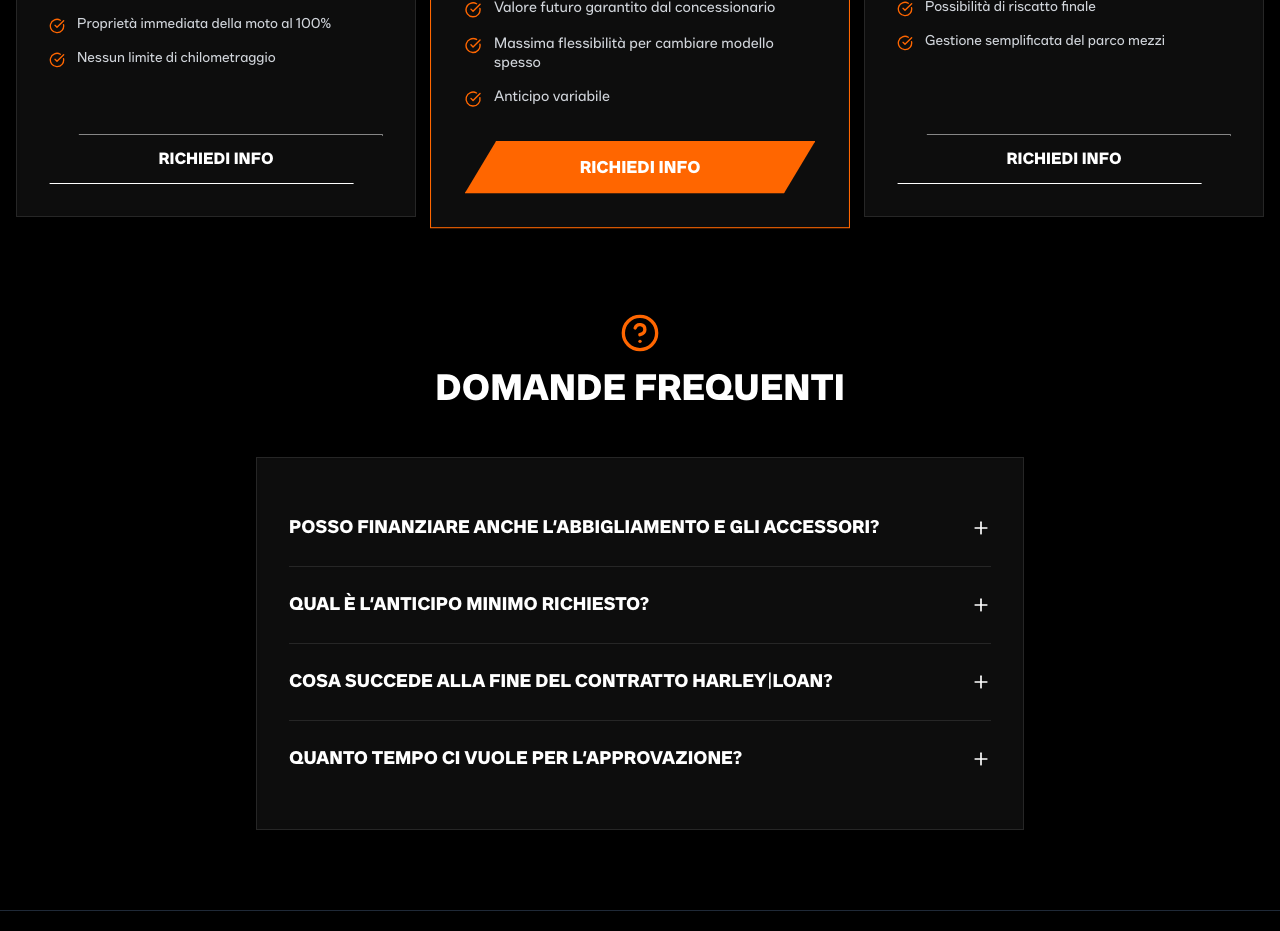
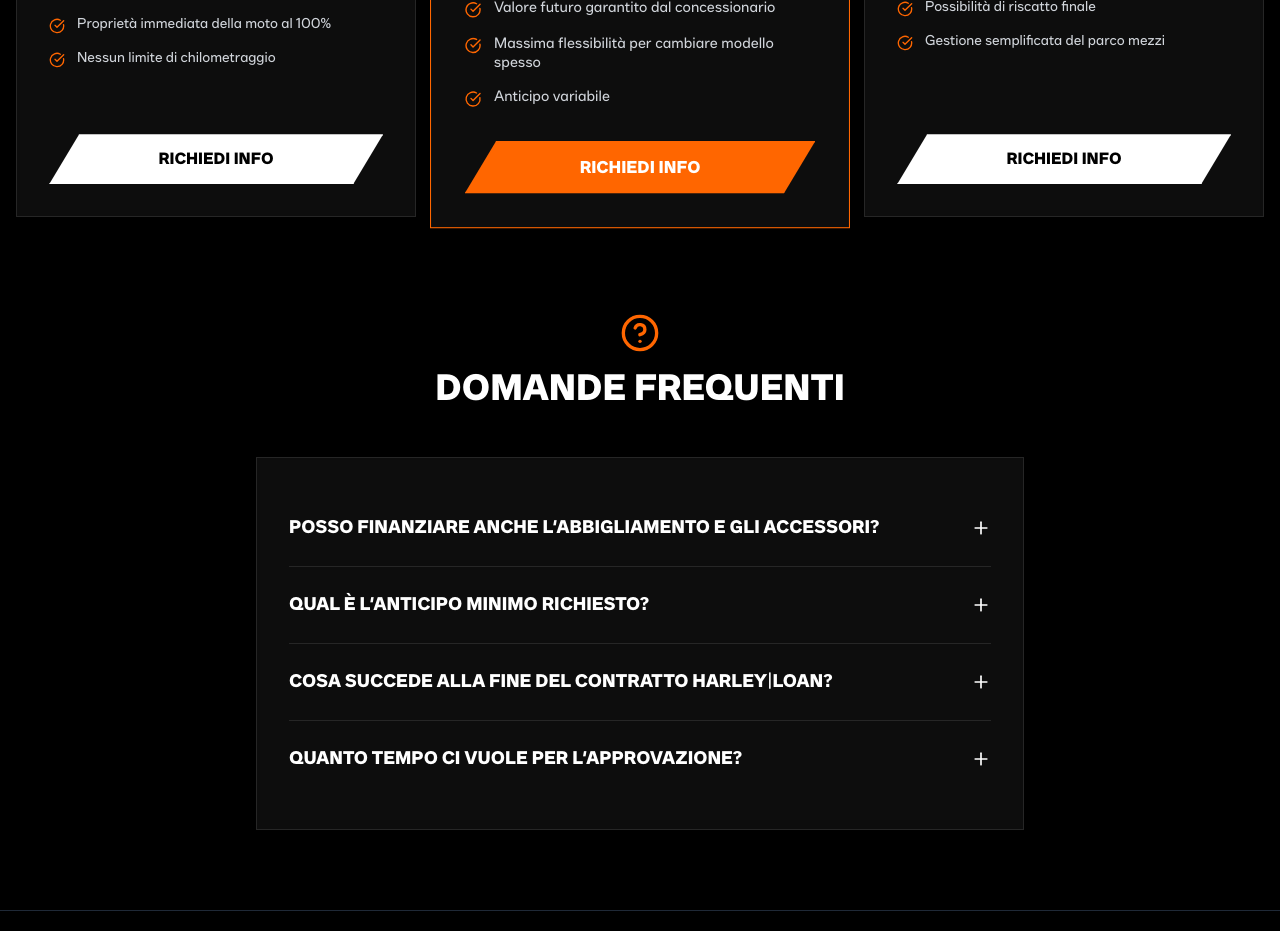
Before and after one commit to blend-studio/ponginibbi_harley, a React app in the folder frontend/: page /finance in a window 1280 px wide. Shown: the part 1520-2451 px from the top of the page. Built offline with nearby package versions, Linux system fonts and the light colour scheme; the HTML template or start-up script is replaced by a standard one.

Commit message:
fix(finance): make side buttons white in finance options

```diff
--- a/frontend/src/pages/Finance.jsx
+++ b/frontend/src/pages/Finance.jsx
@@ -25,7 +25,7 @@ const FinanceOption = ({ title, subtitle, features, recommended }) => (
     </ul>
     <Link
         to="/finance/request"
-        className={`w-full text-center border py-3 font-condensed font-bold uppercase transition-all clip-slant text-sm md:text-base ${recommended ? 'bg-hd-orange border-hd-orange text-white hover:bg-white hover:text-black hover:border-white' : 'border-white text-white hover:bg-white hover:text-black'}`}
+        className={`w-full text-center border py-3 font-condensed font-bold uppercase transition-all clip-slant text-sm md:text-base ${recommended ? 'bg-hd-orange border-hd-orange text-white hover:bg-white hover:text-black hover:border-white' : 'bg-white text-black border-white hover:bg-hd-orange hover:text-white'}`}
     >
         Richiedi Info
     </Link>
```
